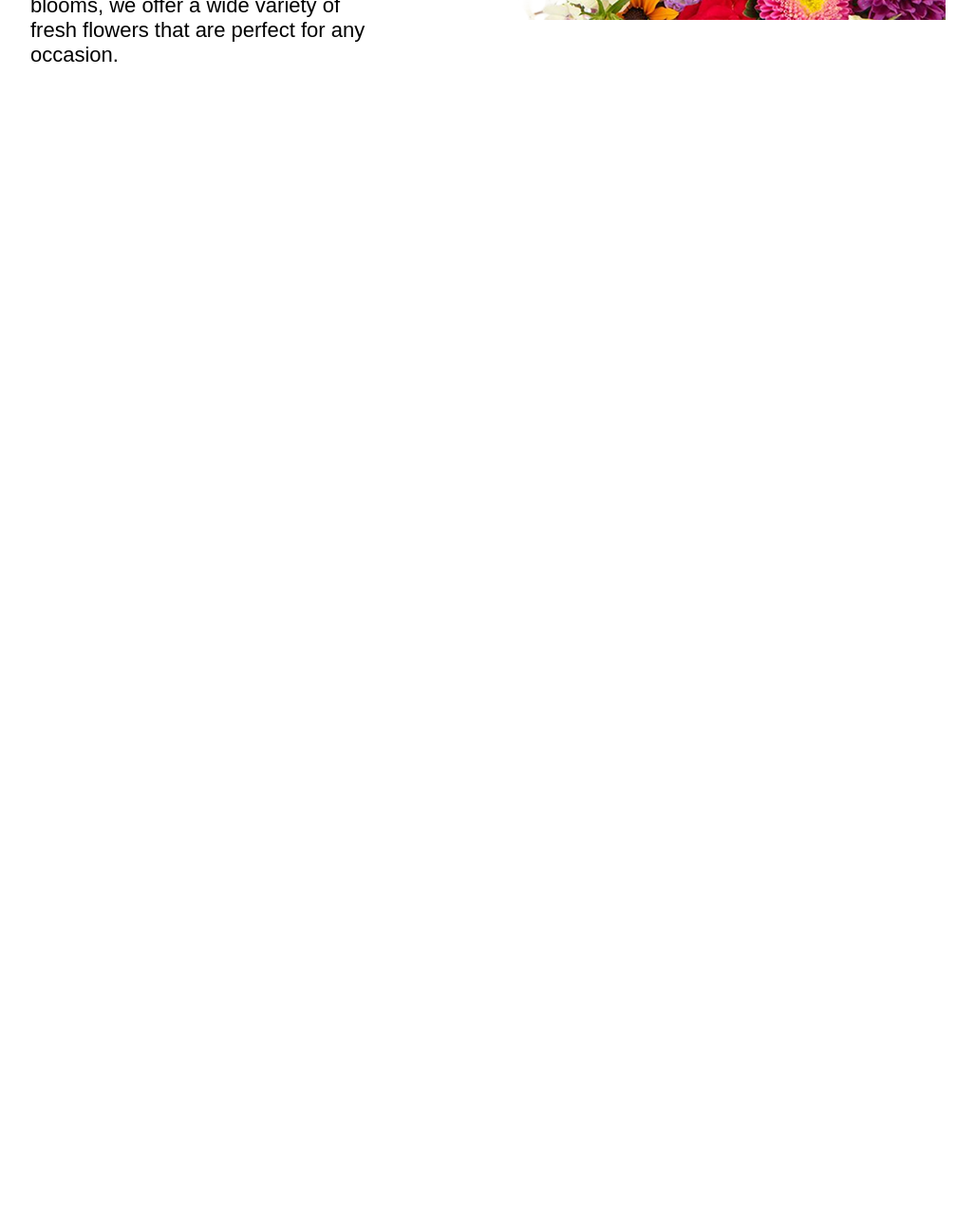
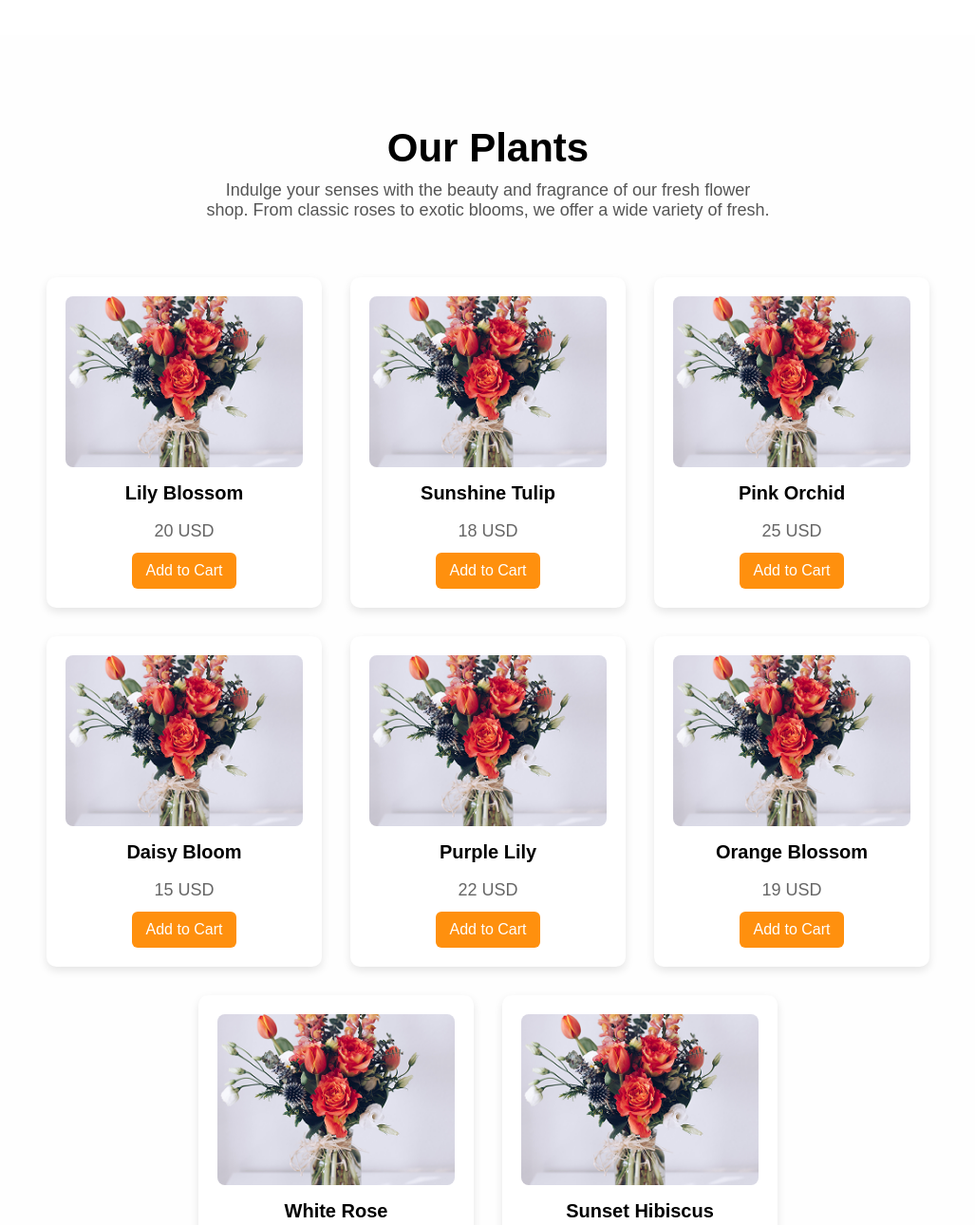
Before and after one commit to constantgalib/Responsive-Flower-Shop, a plain HTML site: page index.html in a window 1280 px wide. Shown: the part 568-1858 px from the top of the page at 95% size, without its empty margins (126-1153 px from the left). Before the commit the page ends 800 px from the top, so only its background shows below. Drawn offline with Linux system fonts and the light colour scheme.

Commit message:
added flower cart

```diff
--- a/index.html
+++ b/index.html
@@ -7,22 +7,19 @@
   <link rel="stylesheet" href="styles/styles.css" />
   <link rel="stylesheet" href="https://cdnjs.cloudflare.com/ajax/libs/font-awesome/6.5.0/css/all.min.css">
 </head>
-
 <body class="work-sans-font">
   <header class="home-button">
     <nav class="navbar display-flex">
       <ul class="nav-links display-flex">
-        <img class="logo" src="assets/logo.png" alt="flower shop icon" class="">
+        <img class="logo" src="assets/logo.png" alt="flower shop icon">
         <li class="nav-item"><a href="#" class="nav-link text-gray">Home</a></li>
         <li class="nav-item"><a href="#" class="nav-link text-gray">Shop</a></li>
         <li class="nav-item"><a href="#" class="nav-link text-gray">About us</a></li>
-        <!-- <li class="nav-item"><a href="#" class="nav-link text-gray">Cart</a></li> -->
         <li class="nav-item">
           <a href="#" class="nav-link text-gray">
             <i class="fas fa-shopping-cart"></i> Cart (56$)
           </a>
         </li>
-
       </ul>
     </nav>
 
@@ -45,6 +42,82 @@
       </div>
     </div>
 
+    <section class="flower-section">
+        <div class="section-header">
+          <h2 class="section-title">Our Plants</h2>
+          <p class="section-description">
+            Indulge your senses with the beauty and fragrance of our fresh flower shop. From
+                  classic roses to exotic blooms, we offer a wide variety of fresh.
+          </p>
+        </div>
+
+        <div class="flower-list">
+          <!-- Row 1 -->
+          <div class="flower-card">
+            <img src="assets/sample-flower-image.png" alt="flower 1" class="flower-image" />
+            <h3 class="flower-name">Lily Blossom</h3>
+            <p class="flower-price">20 USD</p>
+            <button class="btn-primary">Add to Cart</button>
+          </div>
+
+          <div class="flower-card">
+            <img src="assets/sample-flower-image.png" alt="flower 2" class="flower-image" />
+            <h3 class="flower-name">Sunshine Tulip</h3>
+            <p class="flower-price">18 USD</p>
+            <button class="btn-primary">Add to Cart</button>
+          </div>
+
+          <div class="flower-card">
+            <img src="assets/sample-flower-image.png" alt="flower 3" class="flower-image" />
+            <h3 class="flower-name">Pink Orchid</h3>
+            <p class="flower-price">25 USD</p>
+            <button class="btn-primary">Add to Cart</button>
+          </div>
+
+          <div class="flower-card">
+            <img src="assets/sample-flower-image.png" alt="flower 4" class="flower-image" />
+            <h3 class="flower-name">Daisy Bloom</h3>
+            <p class="flower-price">15 USD</p>
+            <button class="btn-primary">Add to Cart</button>
+          </div>
+
+          <!-- Row 2 -->
+          <div class="flower-card">
+            <img src="assets/sample-flower-image.png" alt="flower 5" class="flower-image" />
+            <h3 class="flower-name">Purple Lily</h3>
+            <p class="flower-price">22 USD</p>
+            <button class="btn-primary">Add to Cart</button>
+          </div>
+
+          <div class="flower-card">
+            <img src="assets/sample-flower-image.png" alt="flower 6" class="flower-image" />
+            <h3 class="flower-name">Orange Blossom</h3>
+            <p class="flower-price">19 USD</p>
+            <button class="btn-primary">Add to Cart</button>
+          </div>
+
+          <div class="flower-card">
+            <img src="assets/sample-flower-image.png" alt="flower 7" class="flower-image" />
+            <h3 class="flower-name">White Rose</h3>
+            <p class="flower-price">21 USD</p>
+            <button class="btn-primary">Add to Cart</button>
+          </div>
+
+          <div class="flower-card">
+            <img src="assets/sample-flower-image.png" alt="flower 8" class="flower-image" />
+            <h3 class="flower-name">Sunset Hibiscus</h3>
+            <p class="flower-price">23 USD</p>
+            <button class="btn-primary">Add to Cart</button>
+          </div>
+        </div>
+      </section>
+
+      </div>
+
+
+    </section>
+
+
 
   </header>
 
--- a/styles/styles.css
+++ b/styles/styles.css
@@ -6,11 +6,12 @@
   font-style: normal;
 }
 
-  /* Shared styles */
+/* Shared Utility Classes */
 .display-flex {
   display: flex;
 }
 
+/* Buttons */
 .btn-primary {
   background-color: #ff900e;
   color: white;
@@ -30,22 +31,16 @@
   color: #727272;
 }
 
-
-  /* Header + Navbar styles */
+/* Navbar */
 .navbar {
   display: flex;
   justify-content: flex-start;
   align-items: center;
   padding: 20px;
-    padding-right: 150px; /* Space after nav items */
+  padding-right: 150px;
   max-width: 1440px;
   margin: 0 auto;
   gap: 590px;
-  }
-
-  .brand {
-    font-weight: 700;
-    font-size: 3rem;
 }
 
 .nav-links {
@@ -55,52 +50,63 @@
   margin: 0;
   padding: 0;
 }
+
 .nav-link {
-    text-decoration: none !important;
+  text-decoration: none;
   color: #333;
   font-weight: 500;
 }
 
 .nav-item {
   padding: 10px;
-    list-style: none;
-    text-decoration: none;
 }
 
-  .logo{
+/* Logo */
+.logo {
   margin-right: 590px;
   margin-left: 150px;
-    height: 50px; /* or set to whatever fits your design */
+  height: 50px;
   object-fit: contain;
   display: block;
 }
 
-
 /* Banner */
 .banner {
-    max-width: auto;
-    margin: 0 auto;
+  display: flex;
 }
 
 .banner-content {
   display: flex;
   justify-content: space-between;
   align-items: center;
-    gap: 40px; /* spacing between text and image */
-    padding: 40px 150px; /* top/bottom, left/right */
+  gap: 40px;
+  padding: 40px 150px;
+}
+
+.banner-text {
+  margin: 0;
+  padding: 0;
 }
 
 .banner-title {
-    font-weight: 329;
+  font-weight: 329; /* consider using standard weight like 300 or 400 */
   font-size: 65px;
-    line-height: 1.2; /* or try 75px for fixed height */
-
+  margin: 0;
+  padding: 0;
+  line-height: 1.2;
 }
 
 .highlight {
   color: rgb(233, 90, 8);
 }
 
+.banner-description {
+  color: rgb(0, 0, 0);
+  font-size: 22px;
+  margin: 0;
+  padding: 0;
+  margin-top: 13px;
+}
 
 .banner-image {
   width: 100%;
@@ -109,27 +115,106 @@
 .banner-image img {
   width: 570px;
   height: 355px;
-    object-fit: cover; /* or contain, depending on how you want it to scale */
+  object-fit: cover;
   display: block;
-  }
-  .banner-description {
-    color: rgb(0, 0, 0);
-    font-size: 22px;
-    margin-top: 20px;
+  margin: 0;
 }
 
-  /* Responsive styles */
+
+/* Flower-card section */
+
+
+/* Flower Section */
+.flower-section {
+  padding: 60px 150px;
+  background-color: #fefefe;
+  text-align: center;
+}
+
+.section-header {
+  margin-bottom: 40px;
+}
+
+.section-title {
+  font-size: 42px;
+  font-weight: 600;
+  margin-bottom: 10px;
+}
+
+.section-description {
+  font-size: 18px;
+  color: #555;
+  max-width: 600px;
+  margin: 0 auto;
+}
+
+
+.flower-list {
+  display: flex;
+  flex-wrap: wrap; /* allows multiple rows */
+  justify-content: center;
+  gap: 30px;
+  padding: 20px 0;
+}
+
+.flower-card {
+  background-color: #fff;
+  padding: 20px;
+  border-radius: 10px;
+  width: 250px;
+  box-shadow: 0 4px 10px rgba(0, 0, 0, 0.1);
+  text-align: center;
+  transition: transform 0.3s;
+}
+
+.flower-card:hover {
+  transform: translateY(-5px);
+}
+
+.flower-image {
+  width: 100%;
+  height: 180px;
+  object-fit: cover;
+  border-radius: 8px;
+}
+
+.flower-name {
+  font-size: 20px;
+  margin: 12px 0 5px;
+}
+
+.flower-price {
+  font-size: 18px;
+  color: #666;
+  margin-bottom: 12px;
+}
+
+.btn-primary {
+  background-color: #ff900e;
+  color: white;
+  padding: 10px 15px;
+  font-size: 1rem;
+  font-weight: 500;
+  border-radius: 6px;
+  border: none;
+  cursor: pointer;
+}
+
+
+
+
+/* Responsive */
 @media screen and (max-width: 576px) {
   .navbar,
   .nav-links,
-    .banner2 {
+  .banner-content {
     flex-direction: column;
+    align-items: center;
+    text-align: center;
   }
 
   .nav-links {
-      flex-direction: column;
     gap: 10px;
-      align-items: flex-start;
     margin-top: 20px;
   }
 
@@ -141,4 +226,8 @@
     font-size: 1rem;
     padding: 15px 20px;
   }
+
+  .logo {
+    margin: 0 auto 20px auto;
   }
+}
```
Also changed, not shown: 1 other file. Lines whose indentation alone changed are shown as unchanged.
